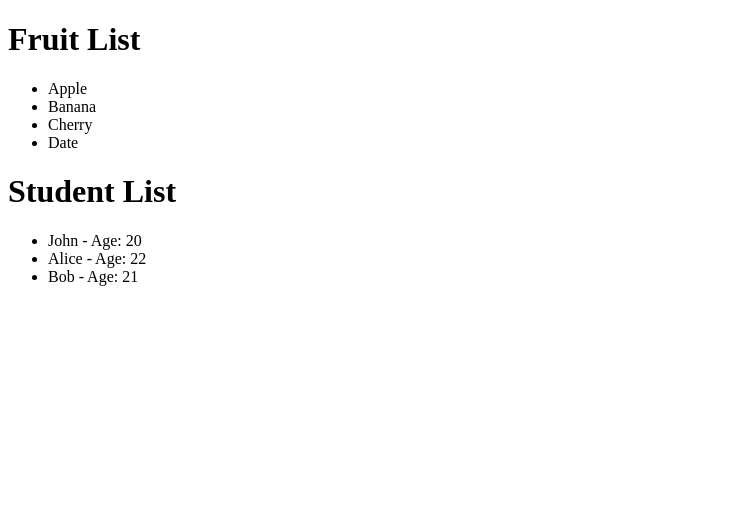
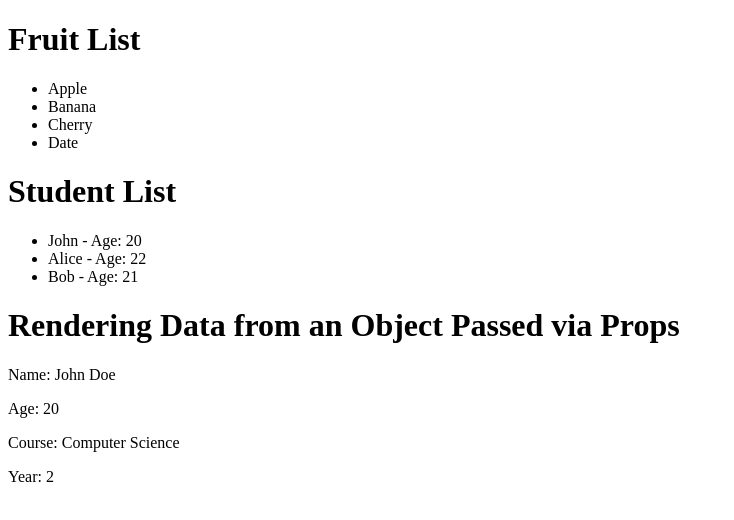
Before and after one commit to Sk-Shubhasheesh/React-Yatra, a React app: page / in a window 1280 px wide. Shown: the top 520 px of the page, without its empty margins (0-734 px from the left). Built offline with nearby package versions, Linux system fonts and the light colour scheme.

Commit message:
Rendering Data from an Object Passed via Props

```diff
--- a/src/App.js
+++ b/src/App.js
@@ -1,13 +1,23 @@
 import React from "react";
-import { FruitList, StudentList } from "./renderDataList";
+import { FruitList, StudentList, StudentInfo } from "./renderDataList";
 
 function App(){
+  const student = {
+    id: 1,
+    name: "John Doe",
+    age: 20,
+    course: "Computer Science",
+    year: 2
+  };
+
   return(
     <div>
       <h1>Fruit List</h1>
       <FruitList /> {/* Renders the list of fruits */}
       <h1>Student List</h1>
       <StudentList />
+      <h1> Rendering Data from an Object Passed via Props</h1>
+      <StudentInfo student={student} />
     </div>
   )
 }
--- a/src/renderDataList.js
+++ b/src/renderDataList.js
@@ -37,4 +37,18 @@ function StudentList(){
     )
 }
 
-export {FruitList, StudentList}
+// Rendering Data from an Object Passed via Props
+function StudentInfo(props) {
+  const { name, age, course, year } = props.student; // Destructure the object from props
+
+  return (
+    <div>
+      <p>Name: {name}</p>
+      <p>Age: {age}</p>
+      <p>Course: {course}</p>
+      <p>Year: {year}</p>
+    </div>
+  );
+}
+
+export {FruitList, StudentList, StudentInfo}
```
